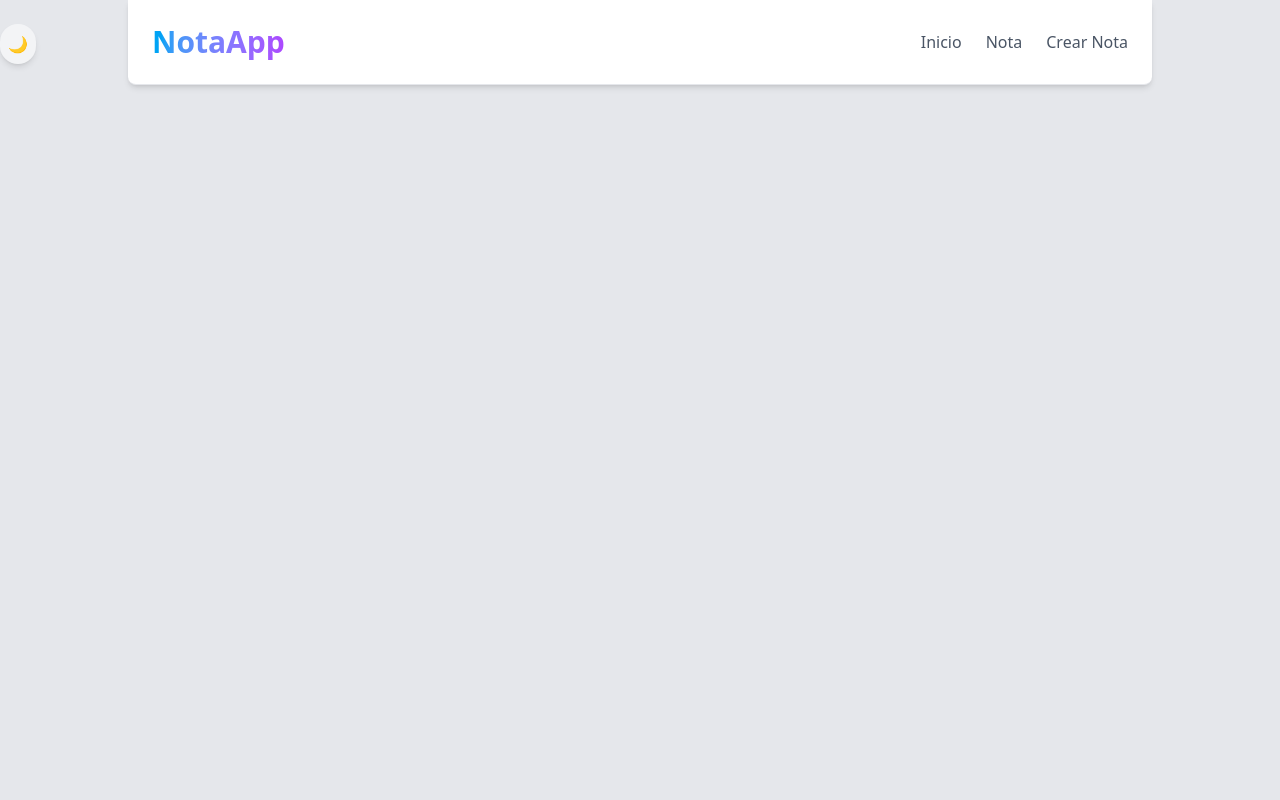
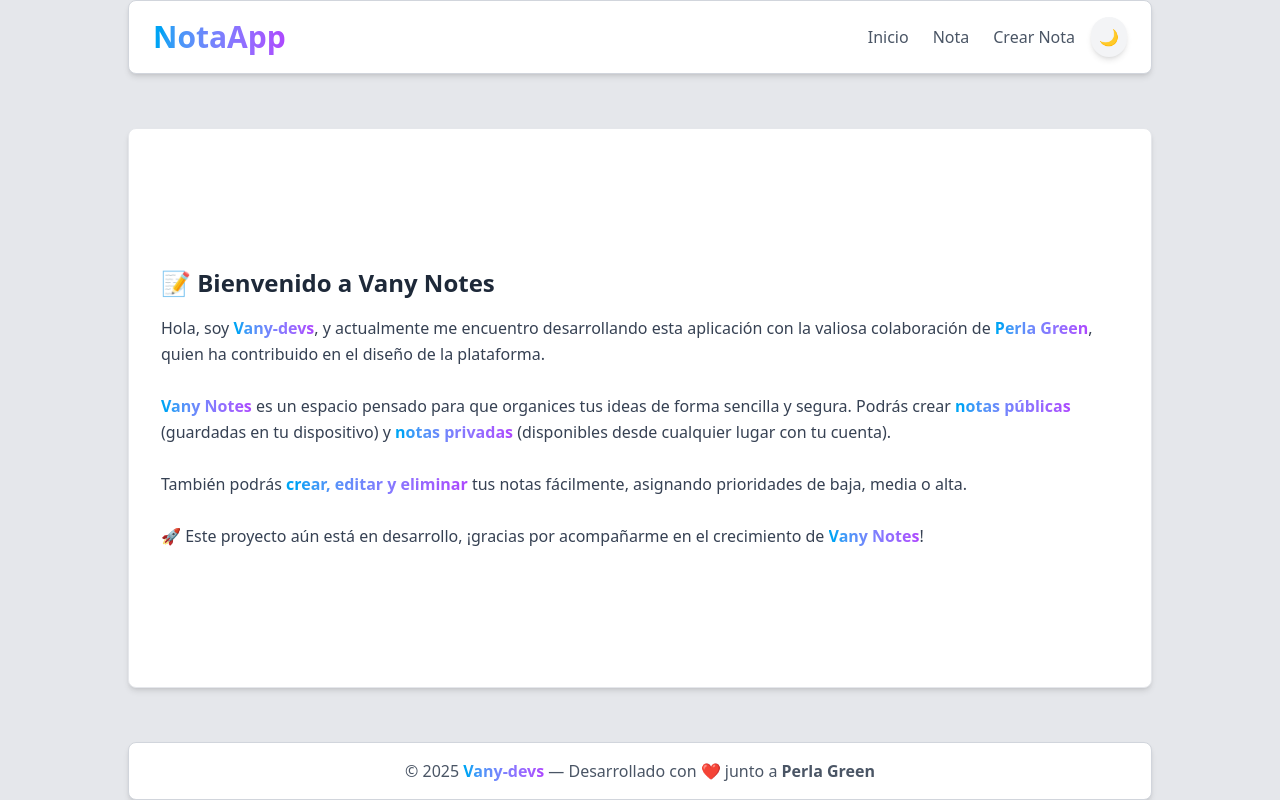
Before and after one commit to vany-devs/notaapp, a React app in the folder frontend/: page / in a window 1280 px wide. Built offline with nearby package versions, Linux system fonts and the light colour scheme; the HTML template or start-up script is replaced by a standard one.

Commit message:
Finalizando estructura de main, footer y agregando inforacion con amor

```diff
--- a/frontend/src/componentes/Heade.jsx
+++ b/frontend/src/componentes/Heade.jsx
@@ -1,18 +1,30 @@
 import Links from "./compartidos/Link";
 
-function Heade() {
+function Heade({ toggleDarkMode, darkMode }) {
   return (
-        <>
-            <header className="max-w-5xl mx-auto flex justify-between items-center p-6 border-b border-gray-200 dark:border-gray-600 bg-white dark:bg-gray-800 rounded-b-lg shadow-md transition-colors">
-                    <h1 className="text-3xl font-extrabold bg-gradient-to-r from-sky-500 to-purple-500 text-transparent bg-clip-text">NotaApp</h1>
+    <header>
+      <div className="max-w-5xl mx-auto flex justify-between items-center bg-white dark:bg-gray-800 border border-gray-300 dark:border-gray-700 rounded-lg shadow-md px-6 py-4 transition-colors">
+        <h1 className="text-3xl font-extrabold bg-gradient-to-r from-sky-500 to-purple-500 text-transparent bg-clip-text">
+          NotaApp
+        </h1>
+
+        <div className="flex items-center gap-4">
           <nav className="flex gap-6 text-gray-600 dark:text-gray-300 font-medium transition-colors">
-                        {/* Aquí irían las rutas o componentes hijos */}
             <Links url="#" text="Inicio" />
             <Links url="#" text="Nota" />
             <Links url="#" text="Crear Nota" />
           </nav>
+
+          <button
+            onClick={toggleDarkMode}
+            className="bg-gray-100 dark:bg-gray-600 p-2 rounded-full shadow-md transition-colors"
+            aria-label="Cambiar modo oscuro"
+          >
+            {darkMode ? "🌞" : "🌙"}
+          </button>
+        </div>
+      </div>
     </header>
-        </>
   );
 }
 
--- /dev/null
+++ b/frontend/src/componentes/Info.jsx
@@ -0,0 +1,49 @@
+function Informacion() {
+  return (
+    <div className="text-gray-700 dark:text-gray-300 leading-relaxed">
+      <h1 className="text-2xl font-bold text-gray-800 dark:text-gray-200 mb-4">
+        📝 Bienvenido a Vany Notes
+      </h1>
+      <p>
+        Hola, soy{" "}
+        <span className="bg-gradient-to-r from-sky-500 to-purple-500 text-transparent bg-clip-text font-bold">
+          Vany-devs
+        </span>
+        , y actualmente me encuentro desarrollando esta aplicación con la valiosa colaboración de{" "}
+        <span className="bg-gradient-to-r from-sky-500 to-purple-500 text-transparent bg-clip-text font-bold">
+          Perla Green
+        </span>, quien ha contribuido en el diseño de la plataforma.
+        <br />
+        <br />
+        <span className="bg-gradient-to-r from-sky-500 to-purple-500 text-transparent bg-clip-text font-bold">
+          Vany Notes
+        </span>{" "}
+        es un espacio pensado para que organices tus ideas de forma sencilla y segura.
+        Podrás crear{" "}
+        <span className="bg-gradient-to-r from-sky-500 to-purple-500 text-transparent bg-clip-text font-bold">
+          notas públicas
+        </span>{" "}
+        (guardadas en tu dispositivo) y{" "}
+        <span className="bg-gradient-to-r from-sky-500 to-purple-500 text-transparent bg-clip-text font-bold">
+          notas privadas
+        </span>{" "}
+        (disponibles desde cualquier lugar con tu cuenta).
+        <br />
+        <br />
+        También podrás{" "}
+        <span className="bg-gradient-to-r from-sky-500 to-purple-500 text-transparent bg-clip-text font-bold">
+          crear, editar y eliminar
+        </span>{" "}
+        tus notas fácilmente, asignando prioridades de baja, media o alta.
+        <br />
+        <br />
+        🚀 Este proyecto aún está en desarrollo, ¡gracias por acompañarme en el crecimiento de{" "}
+        <span className="bg-gradient-to-r from-sky-500 to-purple-500 text-transparent bg-clip-text font-bold">
+          Vany Notes
+        </span>!
+      </p>
+    </div>
+  );
+}
+
+export default Informacion;
--- a/frontend/src/componentes/Layout.jsx
+++ b/frontend/src/componentes/Layout.jsx
@@ -1,10 +1,11 @@
 import { useEffect, useState } from "react";
 import Heade from "./Heade";
+import Main from "./Main";
 
 function Layout() {
-    const [darkMode, setDarkMode] =  useState(false);
+  const [darkMode, setDarkMode] = useState(false);
 
-    // Recupera preferencia del usuario al cargar la página
+  // Recuperar preferencia de modo oscuro
   useEffect(() => {
     const userPrefersDark = localStorage.getItem("darkMode") === "enabled";
     if (userPrefersDark) {
@@ -21,19 +22,24 @@ function Layout() {
   };
 
   return (
-        <>
-            {/* Contenedor para modo oscuro */}
-            <div className="min-h-screen bg-gray-200 dark:bg-gray-900 transition-colors" >
-
-                {/* Button de modo oscuro */}
-                <button onClick={toggleDarkMode} className="fixed top-6 bg-gray-100 dark:bg-gray-600 p-2 rounded-full shadow-md">
-                    {darkMode ? "🌞" : "🌙"}
-                </button>
-
-                {/* Navegacion */}
-                <Heade />
+    <div className="min-h-screen flex flex-col bg-gray-200 dark:bg-gray-900 transition-colors duration-500">
+      <Heade toggleDarkMode={toggleDarkMode} darkMode={darkMode} />
+      <main className="flex-grow flex items-center">
+        <Main />
+      </main>
+      <footer className="py-0">
+        <div className="max-w-5xl mx-auto bg-white dark:bg-gray-800 border border-gray-300 dark:border-gray-700 rounded-lg shadow-md transition-colors text-gray-600 dark:text-gray-300 text-center p-4">
+          <p>
+            © {new Date().getFullYear()}{" "}
+            <span className="font-bold bg-gradient-to-r from-sky-500 to-purple-500 text-transparent bg-clip-text">
+              Vany-devs
+            </span>{" "}
+            — Desarrollado con ❤️ junto a{" "}
+            <span className="font-semibold">Perla Green</span>
+          </p>
         </div>
-        </>
+      </footer>
+    </div>
   );
 }
 
--- /dev/null
+++ b/frontend/src/componentes/Main.jsx
@@ -0,0 +1,11 @@
+import Informacion from "./Info";
+
+function Main() {
+  return (
+    <section className="max-w-5xl mx-auto w-full bg-white dark:bg-gray-800 border border-gray-200 dark:border-gray-700 rounded-lg shadow-md transition-colors p-8 my-8 min-h-[70vh] flex items-center">
+      <Informacion />
+    </section>
+  );
+}
+
+export default Main;
```
Lines whose indentation alone changed are shown as unchanged.
